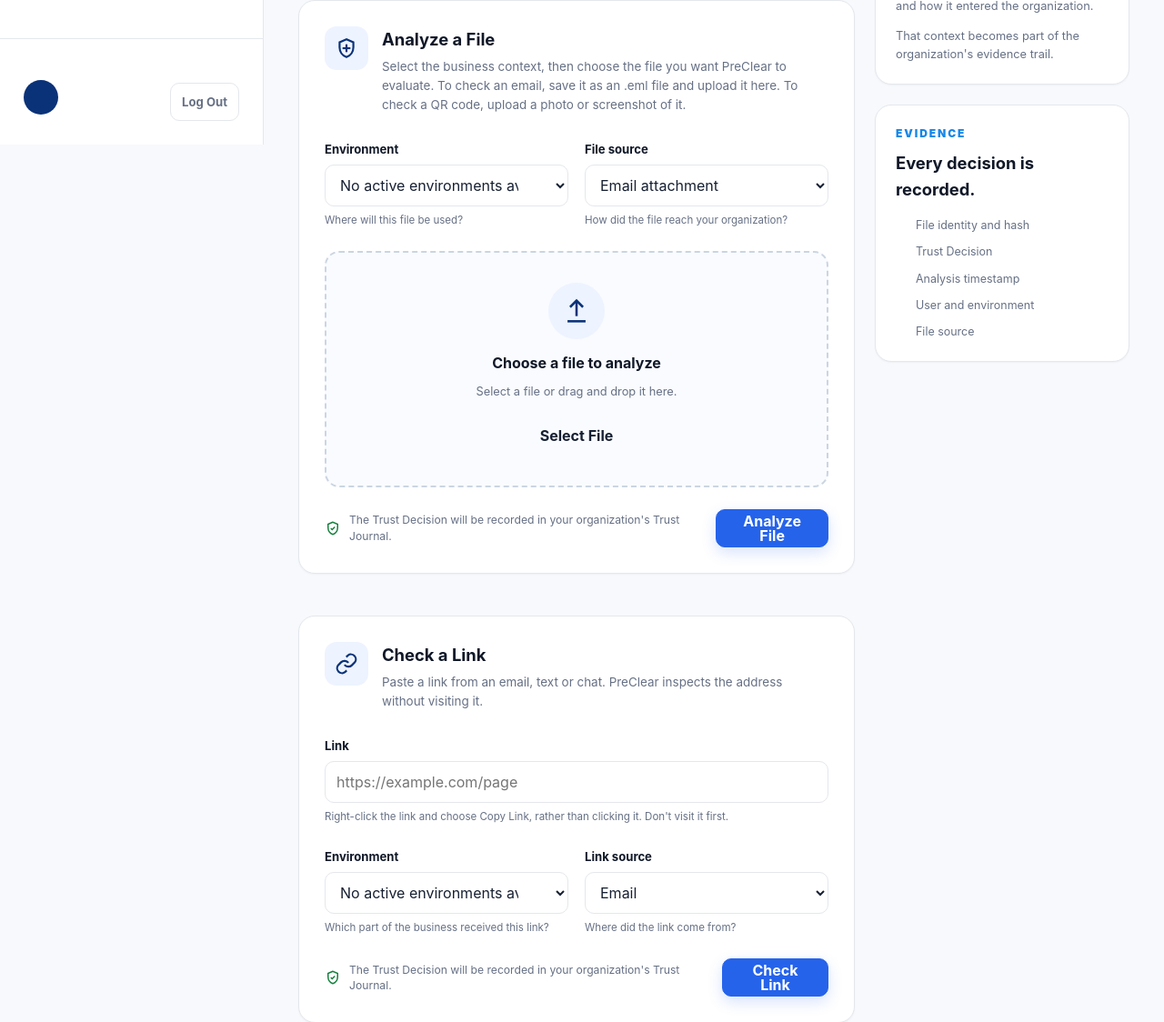
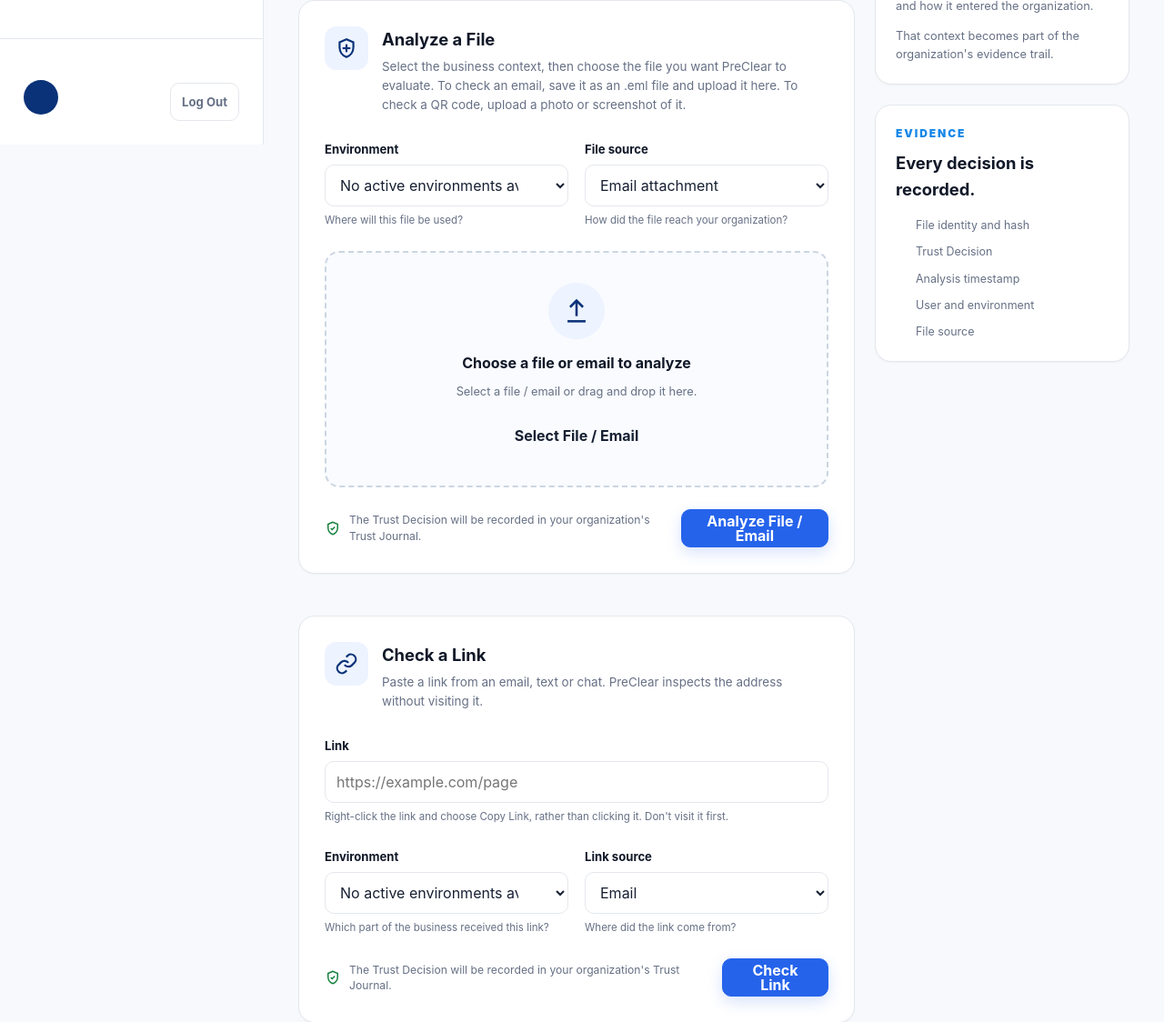
Before and after one commit to miles-kral/preclear-business, a FastAPI app: template app/templates/analyze.html in a window 1280 px wide. Shown: the part 641-1765 px from the top of the page at 91% size. Run offline with FastAPI, Linux system fonts and the light colour scheme; the template is opened without the code that fills it, so the values that code supplies are empty.

Commit message:
Update analyze page button wording

```diff
--- a/app/templates/analyze.html
+++ b/app/templates/analyze.html
@@ -491,15 +491,15 @@ Analyze
                     </span>
 
                     <strong id="business-upload-title">
-                        Choose a file to analyze
+                        Choose a file or email to analyze
                     </strong>
 
                     <span id="business-upload-filename">
-                        Select a file or drag and drop it here.
+                        Select a file / email or drag and drop it here.
                     </span>
 
                     <span class="button button--outline">
-                        Select File
+                        Select File / Email
                     </span>
 
                 </label>
@@ -535,7 +535,7 @@ Analyze
                         class="button button--primary"
                         type="submit"
                     >
-                        Analyze File
+                        Analyze File / Email
                     </button>
 
                 </div>
```
